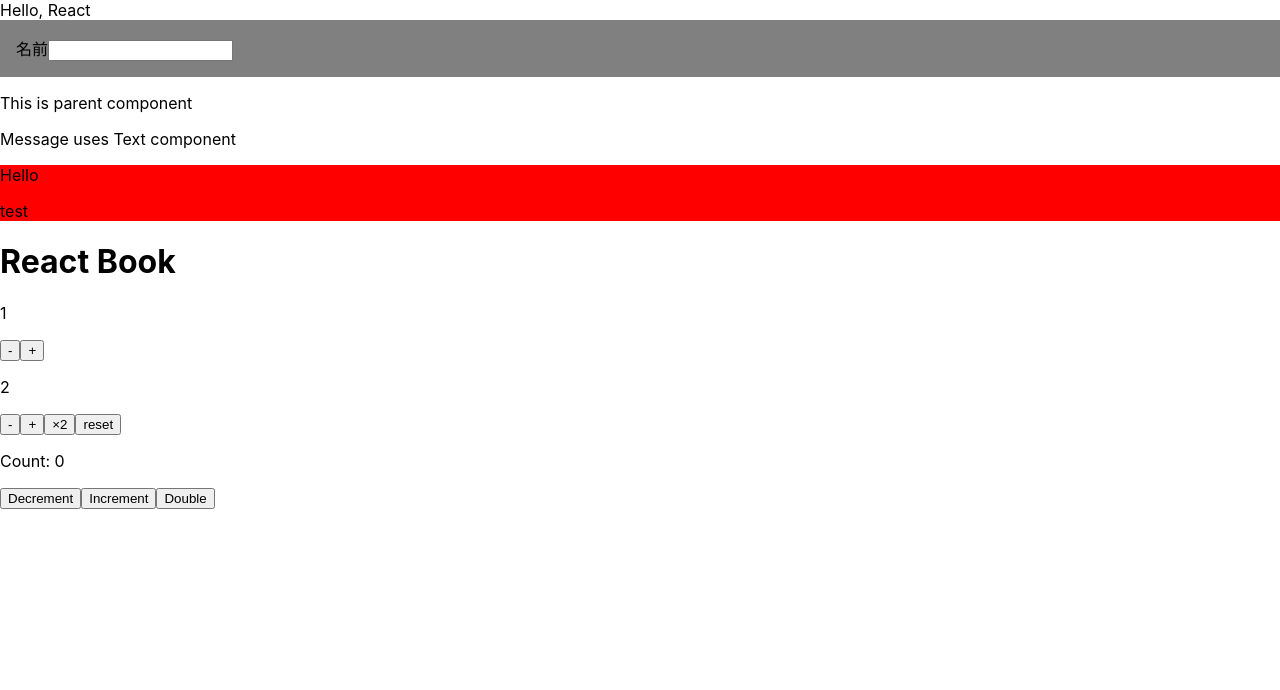
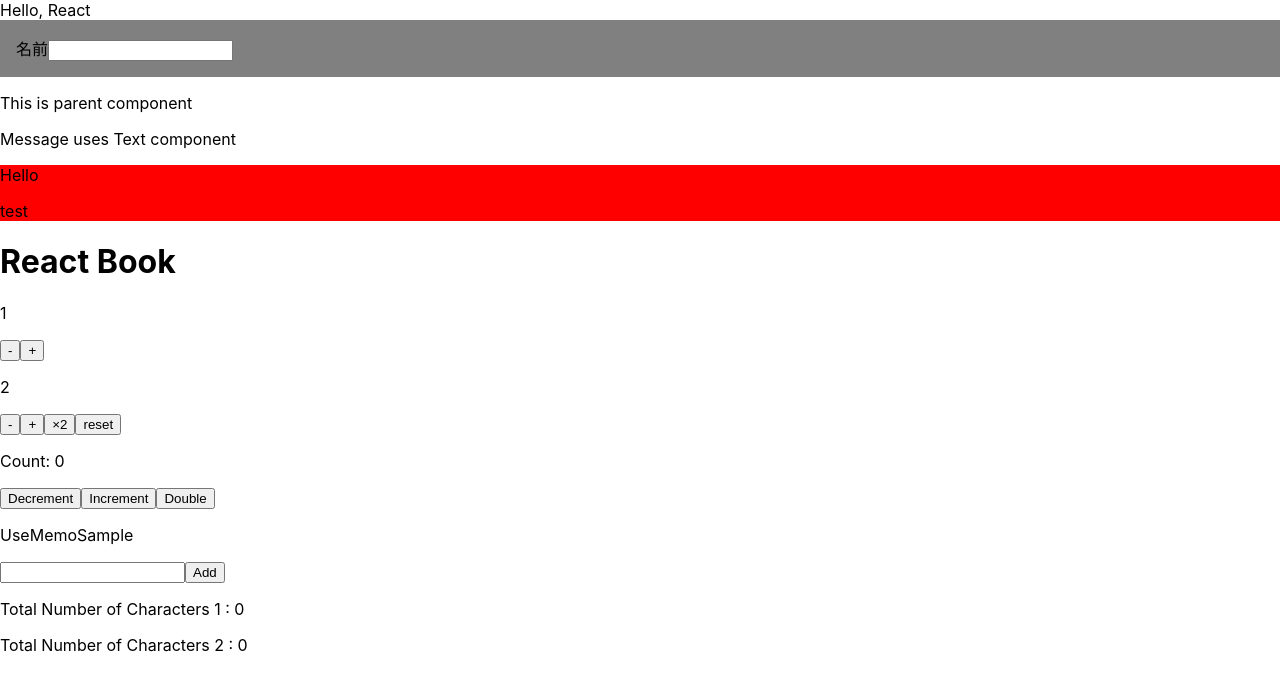
Before and after one commit to TatsukiSatoh/React-learn, a React (Create React App) app: page / in a window 1280 px wide. Shown: the top 690 px of the page. Built offline with nearby package versions, Linux system fonts and the light colour scheme.

Commit message:
learn useMemo

```diff
--- /dev/null
+++ b/src/components/UseMemo.tsx
@@ -0,0 +1,45 @@
+import React, {useState, useMemo} from "react"
+
+export const UseMemoSample = () => {
+    const [text, setText] = useState('')
+    const [items, setItems] = useState<string[]>([])
+
+    const onChangeInput = (e: React.ChangeEvent<HTMLInputElement>)=>{
+        setText(e.target.value)
+    }
+
+
+    const onClickButton = () => {
+        setItems((prevItems)=>{
+            // 源氏の入力値をitemsに追加する。
+            // このとき新しい配列を作成して保存する
+            return [...prevItems, text]
+        })
+
+        setText('')
+    }
+
+    const numberOfCharacters1 = items.reduce((sub, item)=>sub + item.length, 0)
+    const numberOfCharacters2 = useMemo(()=>{
+        return items.reduce(
+            (sub, item) => sub+item.length,0
+        )
+    },[items])
+
+    return (
+        <div>
+            <p>UseMemoSample</p>
+            <div>
+                <input value={text} onChange={onChangeInput} />
+                <button onClick={onClickButton}>Add</button>
+            </div>
+            <div>
+                {items.map((item, index)=>(
+                    <p key={index}>{item}</p>
+                ))}
+            </div>
+            <p>Total Number of Characters 1 : {numberOfCharacters1}</p>
+            <p>Total Number of Characters 2 : {numberOfCharacters2}</p>
+        </div>
+    )
+}
--- a/src/index.tsx
+++ b/src/index.tsx
@@ -10,6 +10,7 @@
 import UseStateSample from './components/UseStateSample'
 import UseCallback from './components/UseCallBack'
 import UseResucer from "./components/UseResucer"
+import {UseMemoSample} from './components/UseMemo'
 import reportWebVitals from './reportWebVitals';
 
 const root = ReactDOM.createRoot(
@@ -25,6 +26,7 @@
     <UseStateSample initialValue={1} />
     <UseResucer initialValue={2} />
     <UseCallback />
+    <UseMemoSample />
   </React.StrictMode>
 );
 
```
